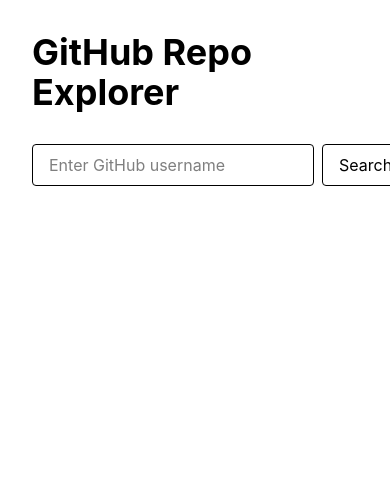
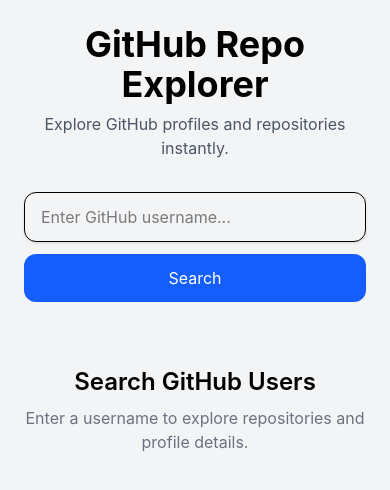
Before and after one commit to Shivamjoshi902/github-repo-explorer, a React (Vite) app in the folder client/: page / in a window 390 px wide. Shown: the top 490 px of the page. Built offline with nearby package versions, Linux system fonts and the light colour scheme.

Commit message:
Improve UI and responsive layout

```diff
--- a/client/src/App.jsx
+++ b/client/src/App.jsx
@@ -24,6 +24,7 @@
     });
 
   const handleSearch = async (username) => {
+    if (loading) return;
     try {
       setLoading(true);
       setError("");
@@ -45,6 +46,8 @@
         "recentSearches",
         JSON.stringify(updatedSearches)
       );
+
+      setError("");
 
       toast.success("User loaded successfully");
     } catch (error) {
@@ -86,10 +89,17 @@
   : [];
 
   return (
-    <div className="min-h-screen p-8">
-      <h1 className="text-4xl font-bold mb-8">
+    <div className="min-h-screen bg-gray-100">
+      <div className="max-w-6xl mx-auto p-6">
+        <div className="text-center mb-8">
+          <h1 className="text-4xl md:text-5xl font-bold">
             GitHub Repo Explorer
           </h1>
+
+          <p className="text-gray-600 mt-2">
+            Explore GitHub profiles and repositories instantly.
+          </p>
+        </div>
 
         <SearchBar
           onSearch={handleSearch}
@@ -117,6 +127,20 @@
             <RepoList repos={sortedRepos} />
           </>
         )}
+
+        {!userData && !error && (
+    <div className="text-center mt-16">
+      <h2 className="text-2xl font-semibold">
+        Search GitHub Users
+      </h2>
+
+      <p className="text-gray-500 mt-2">
+        Enter a username to explore
+        repositories and profile details.
+      </p>
+    </div>
+  )}
+      </div>
     </div>
   );
 }
--- a/client/src/components/ErrorMessage.jsx
+++ b/client/src/components/ErrorMessage.jsx
@@ -1,7 +1,20 @@
 const ErrorMessage = ({ message }) => {
   return (
-    <div className="mt-4 p-4 border border-red-500 rounded text-red-600">
-      {message}
+    <div
+      className="
+        mt-4
+        p-4
+        rounded-xl
+        border
+        border-red-300
+        bg-red-50
+        text-red-700
+        shadow-sm
+      "
+    >
+      <p className="font-medium">
+        ⚠️ {message}
+      </p>
     </div>
   );
 };
--- a/client/src/components/ProfileCard.jsx
+++ b/client/src/components/ProfileCard.jsx
@@ -1,38 +1,62 @@
 const ProfileCard = ({ user }) => {
   return (
-    <div className="border rounded p-4 mt-6">
+    <div className="bg-white rounded-xl shadow-md p-6 mt-6">
+        <div className="flex flex-col md:flex-row gap-6 items-center">
+
             <img
             src={user.avatar_url}
             alt={user.login}
-        className="w-24 h-24 rounded-full"
+            className="w-32 h-32 rounded-full border"
             />
 
-      <h2 className="text-2xl font-bold mt-4">
+            <div className="flex-1">
+            <h2 className="text-3xl font-bold">
                 {user.name}
             </h2>
 
-      <p>@{user.login}</p>
-
-      <p className="mt-2">
-        Followers: {user.followers}
+            <p className="text-gray-500">
+                @{user.login}
             </p>
 
-      <p>
-        Following: {user.following}
+            {user.bio && (
+                <p className="mt-3">
+                {user.bio}
                 </p>
+            )}
 
-      <p>
-        Public Repos: {user.public_repos}
+            <div className="grid grid-cols-3 gap-4 mt-4">
+                <div className="border rounded-lg p-3 text-center">
+                <p className="font-bold">
+                    {user.followers}
                 </p>
+                <p>Followers</p>
+                </div>
+
+                <div className="border rounded-lg p-3 text-center">
+                <p className="font-bold">
+                    {user.following}
+                </p>
+                <p>Following</p>
+                </div>
+
+                <div className="border rounded-lg p-3 text-center">
+                <p className="font-bold">
+                    {user.public_repos}
+                </p>
+                <p>Repos</p>
+                </div>
+            </div>
 
             <a
                 href={user.html_url}
                 target="_blank"
                 rel="noreferrer"
-        className="text-blue-500"
+                className="inline-block mt-4 px-4 py-2 bg-black text-white rounded-lg"
             >
                 View GitHub Profile
             </a>
+            </div>
+        </div>
         </div>
   );
 };
--- a/client/src/components/RecentSearches.jsx
+++ b/client/src/components/RecentSearches.jsx
@@ -7,8 +7,8 @@
   }
 
   return (
-    <div className="mt-4">
-      <h2 className="font-semibold mb-2">
+    <div className="mt-6">
+      <h2 className="font-semibold text-lg mb-3">
         Recent Searches
       </h2>
 
@@ -17,7 +17,16 @@
           <button
             key={username}
             onClick={() => onSearch(username)}
-            className="px-3 py-1 border rounded"
+            className="
+              px-4
+              py-2
+              rounded-full
+              border
+              bg-gray-50
+              hover:bg-blue-50
+              hover:border-blue-400
+              transition
+            "
           >
             {username}
           </button>
--- a/client/src/components/RepoCard.jsx
+++ b/client/src/components/RepoCard.jsx
@@ -1,13 +1,13 @@
 const RepoCard = ({ repo }) => {
   return (
-    <div className="border rounded-lg p-4 shadow-sm hover:shadow-md transition">
-      <div className="flex justify-between items-start">
+    <div className="bg-white rounded-xl shadow-md hover:shadow-lg transition p-5 border">
+      <div className="flex justify-between items-start gap-4">
         <div>
           <a
             href={repo.htmlUrl}
             target="_blank"
             rel="noreferrer"
-            className="text-lg font-semibold text-blue-600 hover:underline"
+            className="text-xl font-semibold text-blue-600 hover:underline"
           >
             {repo.name}
           </a>
@@ -18,18 +18,31 @@
         </div>
       </div>
 
-      <div className="flex flex-wrap gap-4 mt-4 text-sm">
-        <span>
-          Language: {repo.language || "N/A"}
-        </span>
+      <div className="grid grid-cols-2 md:grid-cols-4 gap-3 mt-5">
+        <div className="border rounded-lg p-3 text-center">
+          <p className="font-bold">{repo.language || "N/A"}</p>
+          <p className="text-sm text-gray-500">Language</p>
+        </div>
 
-        <span>
-          ⭐ {repo.stars}
-        </span>
+        <div className="border rounded-lg p-3 text-center">
+          <p className="font-bold">⭐ {repo.stars}</p>
+          <p className="text-sm text-gray-500">Stars</p>
+        </div>
 
-        <span>
-          Updated: {new Date(repo.updatedAt).toLocaleDateString()}
-        </span>
+        <div className="border rounded-lg p-3 text-center">
+          <p className="font-bold">{repo.openIssues}</p>
+          <p className="text-sm text-gray-500">Issues</p>
+        </div>
+
+        <div className="border rounded-lg p-3 text-center">
+          <p className="font-bold">{repo.defaultBranch}</p>
+          <p className="text-sm text-gray-500">Branch</p>
+        </div>
+      </div>
+
+      <div className="mt-4 text-sm text-gray-500">
+        Last Updated:{" "}
+        {new Date(repo.updatedAt).toLocaleDateString()}
       </div>
     </div>
   );
--- a/client/src/components/RepoList.jsx
+++ b/client/src/components/RepoList.jsx
@@ -2,9 +2,9 @@
 
 const RepoList = ({ repos }) => {
   return (
-        <div className="mt-6">
+    <div className="mt-8">
       <h2 className="text-2xl font-bold mb-4">
-                Repositories
+        Repositories ({repos.length})
       </h2>
 
       <div className="grid gap-4">
--- a/client/src/components/SearchBar.jsx
+++ b/client/src/components/SearchBar.jsx
@@ -16,23 +16,42 @@
   return (
     <form
       onSubmit={handleSubmit}
-      className="flex gap-2"
+      className="flex flex-col sm:flex-row gap-3 mt-6"
     >
       <input
         type="text"
         disabled={loading}
-        placeholder="Enter GitHub username"
+        placeholder="Enter GitHub username..."
         value={username}
         onChange={(event) =>
           setUsername(event.target.value)
         }
-        className="border rounded px-4 py-2 flex-1"
+        className="
+          flex-1
+          px-4
+          py-3
+          border
+          rounded-xl
+          shadow-sm
+          focus:outline-none
+          focus:ring-2
+          focus:ring-blue-500
+        "
       />
 
       <button
+        type="submit"
         disabled={loading}
-        type="submit"
-        className="px-4 py-2 rounded border"
+        className="
+          px-6
+          py-3
+          bg-blue-600
+          text-white
+          rounded-xl
+          hover:bg-blue-700
+          disabled:bg-gray-400
+          transition
+        "
       >
         {loading ? "Searching..." : "Search"}
       </button>
--- a/client/src/components/SortDropdown.jsx
+++ b/client/src/components/SortDropdown.jsx
@@ -1,8 +1,8 @@
 const SortDropdown = ({ sortBy, onSortChange }) => {
   return (
-    <div className="mb-4">
-      <label className="mr-2 font-medium">
-        Sort By:
+    <div className="flex items-center gap-3 mt-6 mb-4">
+      <label className="font-semibold">
+        Sort Repositories:
       </label>
 
       <select
@@ -10,7 +10,7 @@
         onChange={(event) =>
           onSortChange(event.target.value)
         }
-        className="border rounded px-3 py-2"
+        className="border rounded-lg px-4 py-2 shadow-sm focus:outline-none focus:ring-2 focus:ring-blue-500"
       >
         <option value="updatedAt">
           Last Updated
```
Lines whose indentation alone changed are shown as unchanged.
